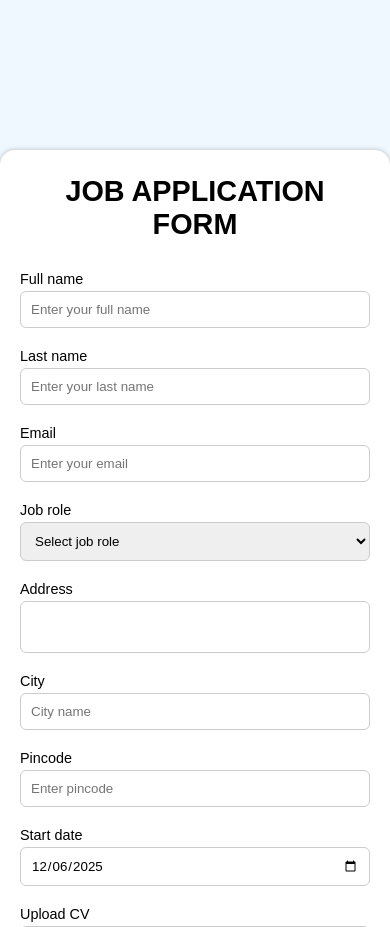
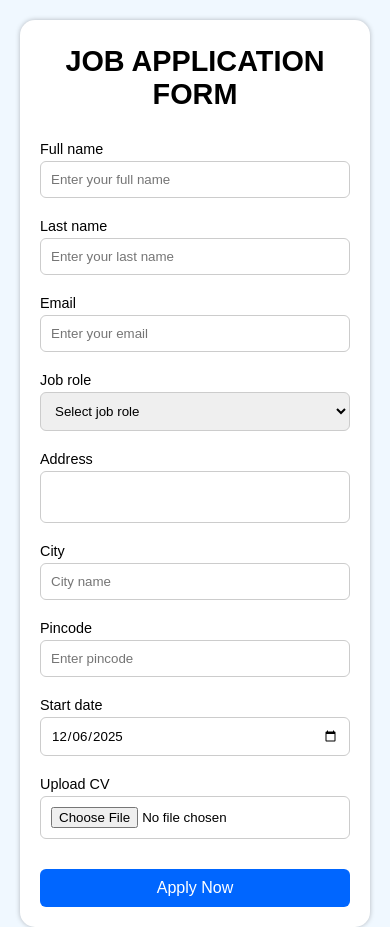
Before and after one commit to SideHustle-013/Project-1-Job-Application-form, a plain HTML site: page Job application form.html in a window 390 px wide. Shown: the top 927 px of the page. Drawn offline with Linux system fonts and the light colour scheme.

Commit message:
fix the form container on both screens sizes  desktop and mobile

```diff
--- a/style.css
+++ b/style.css
@@ -4,12 +4,17 @@
     box-sizing: border-box;
     font-family: sans-serif;
 }
-body{
+html, body{
+    height: 100%;
+    width: 100%;
     background-color: aliceblue;
 }
 .container{
     max-width: 900px;
     margin: 0 auto;
+    display: flex;
+    align-items: center;
+    height: 100%;
 }
 .form-box{
     max-width: 600px;
@@ -18,7 +23,7 @@ body{
     background-color: white;
     padding: 20px 20px;
     border-radius: 15px;
-    margin-top: 150px;
+    /* margin-top: 150px; */
 }
 .heading{
     text-align: center;
@@ -85,8 +90,16 @@ button:active{
 
 
 
-@media (max-width:406px){
+@media (max-width:786px){
     .address-row{
         grid-column: 1 / span 1;
     }
+
+    .container{
+    padding: 20px;
+    height: auto;
+}
+.form-box{
+    height: auto;
+}
 };
```
